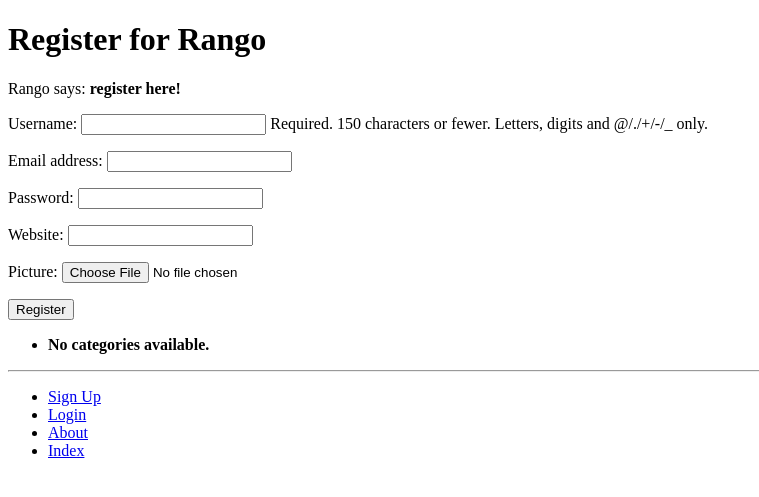
After one commit to Irem-Akcali/tango_with_django_project, a Django app: page /rango/register/ in a window 1280 px wide. The commit adds this page. Shown: the top 497 px of the page, without its empty margins (0-759 px from the left). Run offline with Django 3.2, Linux system fonts and the light colour scheme; data that the repository does not hold is empty.

Commit message:
Completed Chapter 9: Implemented user authentication, registration, login, logout, and access restrictions.

```diff
--- a/rango/admin.py
+++ b/rango/admin.py
@@ -1,5 +1,5 @@
 from django.contrib import admin
-from rango.models import Category, Page
+from rango.models import Category, Page, UserProfile
 
 class PageAdmin(admin.ModelAdmin):
     list_display = ('title', 'category', 'url')  # Shows these columns in admin panel
@@ -9,3 +9,4 @@ class CategoryAdmin(admin.ModelAdmin):
 
 admin.site.register(Category, CategoryAdmin)
 admin.site.register(Page, PageAdmin)
+admin.site.register(UserProfile)
--- a/rango/forms.py
+++ b/rango/forms.py
@@ -1,5 +1,7 @@
 from django import forms
 from rango.models import Page, Category
+from django.contrib.auth.models import User
+from rango.models import UserProfile
 
 class CategoryForm (forms.ModelForm) :
     name = forms. CharField (max_length=Category.NAME_MAX_LENGTH, help_text="Please enter the category name.")
@@ -31,3 +33,14 @@ class PageForm (forms.ModelForm) :
             cleaned_data['url'] = url
 
         return cleaned_data
+
+class UserForm(forms.ModelForm):
+    password = forms.CharField(widget=forms.PasswordInput())
+    class Meta:
+        model = User
+        fields = ('username', 'email', 'password',)
+
+class UserProfileForm(forms.ModelForm):
+    class Meta:
+        model = UserProfile
+        fields = ('website', 'picture',)
--- a/rango/models.py
+++ b/rango/models.py
@@ -1,6 +1,7 @@
 from django.db import models
 # from django.utils.text import slugify
 from django.template.defaultfilters import slugify
+from django.contrib.auth.models import User
 
 class Category(models.Model):
     NAME_MAX_LENGTH = 128
@@ -32,3 +33,11 @@ class Page(models.Model):
 
     def __str__(self):
         return self.title
+
+class UserProfile(models.Model):
+    user = models.OneToOneField(User, on_delete=models.CASCADE)
+    website = models.URLField(blank=True)
+    picture = models.ImageField(upload_to='profile_images', blank=True)
+
+    def __str__(self):
+        return self.user.username
--- a/rango/urls.py
+++ b/rango/urls.py
@@ -7,10 +7,15 @@ from django.conf import settings
 from django.conf.urls.static import static
 
 app_name = 'rango'
+
 urlpatterns = [
     path('', views.index, name='index'),
     path('about/', views.about, name='about'),
-        path('add_category/', views.add_category, name='add_category'),
+    path('add_category/', views.add_category, name='add_category'),
+    path('register/', views.register, name='register'),
+    path('login/', views.user_login, name='login'),
+    path('logout/', views.user_logout, name='logout'),
+    path('restricted/', views.restricted, name='restricted'),
     path('category/<slug:category_name_slug>/', views.show_category, name='show_category'),
     path('category/<slug:category_name_slug>/add_page/', views.add_page, name='add_page')
 ] + static(settings.MEDIA_URL, document_root=settings.MEDIA_ROOT)
--- a/rango/views.py
+++ b/rango/views.py
@@ -5,6 +5,10 @@ from rango.forms import CategoryForm
 from rango.forms import PageForm
 from django.shortcuts import redirect
 from django.urls import reverse
+from django.contrib.auth import authenticate, login, logout
+
+from rango.forms import UserForm, UserProfileForm
+from django.contrib.auth.decorators import login_required
 
 def index(request):
     category_list = Category.objects.order_by('-likes')[:5]
@@ -13,7 +17,8 @@ def index(request):
     context_dict = {
         'boldmessage': 'Crunchy, creamy, cookie, candy, cupcake!',
         'categories': category_list,
-        'pages': page_list
+        'pages': page_list,
+        'user': request.user
     }
     return render(request, 'rango/index.html', context=context_dict)
 
@@ -36,13 +41,12 @@ def show_category(request, category_name_slug):
 
     return render(request, 'rango/category.html', context=context_dict)
 
+@login_required
 def add_category(request):
     form = CategoryForm()
     if request.method == 'POST':
         form = CategoryForm(request.POST)
-        # Have we been provided with a valid form?
         if form.is_valid():
-            # Save the new category to the database.
             cat = form.save(commit=True)
             print(f"Added category: {cat.name}, Slug: {cat.slug}")
             return redirect(reverse('rango:index'))
@@ -52,6 +56,7 @@ def add_category(request):
 
     return render(request, 'rango/add_category.html', {'form': form})
 
+@login_required
 def add_page(request, category_name_slug):
     try:
         category = Category.objects.get(slug=category_name_slug)
@@ -75,3 +80,59 @@ def add_page(request, category_name_slug):
 
     context_dict = {'form': form, 'category': category}
     return render(request, 'rango/add_page.html', context=context_dict)
+
+def register(request):
+    registered = False
+    if request.method == 'POST':
+        user_form = UserForm(request.POST)
+        profile_form = UserProfileForm(request.POST)
+
+        if user_form.is_valid() and profile_form.is_valid():
+            user = user_form.save()
+            user.set_password(user.password)
+            user.save()
+
+            profile = profile_form.save(commit=False)
+            profile.user = user
+            profile.save()
+
+            registered = True
+        else:
+            print(user_form.errors, profile_form.errors)
+
+    else:
+        user_form = UserForm()
+        profile_form = UserProfileForm()
+
+    return render(request, 'rango/register.html', {
+        'user_form': user_form,
+        'profile_form': profile_form,
+        'registered': registered
+    })
+
+def user_login(request):
+    if request.method == 'POST':
+        username = request.POST.get('username')
+        password = request.POST.get('password')
+        user = authenticate(username=username, password=password)
+
+        if user:
+            if user.is_active:
+                login(request, user)
+                return redirect(reverse('rango:index'))
+            else:
+                return HttpResponse("Your Rango account is disabled.")
+        else:
+            return HttpResponse("Invalid login details supplied.")
+    else:
+        return render(request, 'rango/login.html')
+
+@login_required
+def restricted(request):
+    return render(request, 'rango/restricted.html')
+
+@login_required
+def user_logout(request):
+    logout(request)
+    # Redirecting them to the homepage
+    return redirect(reverse('rango:index'))
--- a/templates/rango/base.html
+++ b/templates/rango/base.html
@@ -4,12 +4,7 @@
 
 <html >
     <head>
-        <title>
-            Rango -
-            {% block title_block %}
-                How to Tango with Django!
-            {% endblock %}
-        </title>
+        <title>Rango - {% block title_block %}How to Tango with Django!{% endblock %}</title>
     </head>
     <body>
         <div>
@@ -27,7 +22,14 @@
 
         <div>
             <ul>
-                <li><a href="{% url 'rango:add_category' %}">Add a New Category</a></li>
+                {% if user.is_authenticated %}
+                    <li><a href="{% url 'rango:restricted' %}">Restricted Page</a></li>
+                    <li><a href="{% url 'rango:logout' %}">Logout</a></li>
+                    <li><a href="{% url 'rango:add_category' %}">Add a New Category</a></li>
+                {% else %}
+                    <li><a href="{% url 'rango:register' %}">Sign Up</a></li>
+                    <li><a href="{% url 'rango:login' %}">Login</a></li>
+                {% endif %}
                 <li><a href="{% url 'rango:about' %}">About</a></li>
                 <li><a href="{% url 'rango:index' %}">Index</a></li>
             </ul>
--- a/templates/rango/category.html
+++ b/templates/rango/category.html
@@ -24,8 +24,9 @@
             {% else %}
                 <strong>No pages currently in category.</strong>
             {% endif %}
-            <br/>
-            <a href="{% url 'rango:add_page' category.slug %}">Add Page</a>
+            {% if user.is_authenticated %}
+                <a href="{% url 'rango:add_page' category.slug %}">Add Page</a> <br />
+            {% endif %}
 
         {% else %}
             <p><strong>The specified category does not exist.</strong></p>
--- /dev/null
+++ b/templates/rango/register.html
@@ -0,0 +1,24 @@
+{% extends 'rango/base.html' %}
+{% load staticfiles %}
+
+{% block title_block %}Register{% endblock %}
+
+{% block body_block %}
+    <h1>Register for Rango</h1>
+
+    {% if registered %}
+        <p>Rango says: <strong>thank you for registering!</strong></p>
+        <p><a href="/rango/">Return to the homepage.</a></p>
+    {% else %}
+        <p>Rango says: <strong>register here!</strong></p>
+
+        <form id="user_form" method="post" action="{% url 'rango:register' %}" enctype="multipart/form-data">
+
+        {% csrf_token %}
+        {{ user_form.as_p }}
+        {{ profile_form.as_p }}
+
+        <input type="submit" name="submit" value="Register" />
+        </form>
+    {% endif %}
+{% endblock %}
```
Also changed, not shown: tango_with_django_project/settings.py (+13 -2 lines), templates/rango/index.html (+6 -2 lines), templates/rango/login.html (added, +20 -0 lines), templates/rango/restricted.html (added, +10 -0 lines), rango/migrations/0001_initial.py, rango/templatetags/rango_template_tags.py (line endings or trailing spaces).
